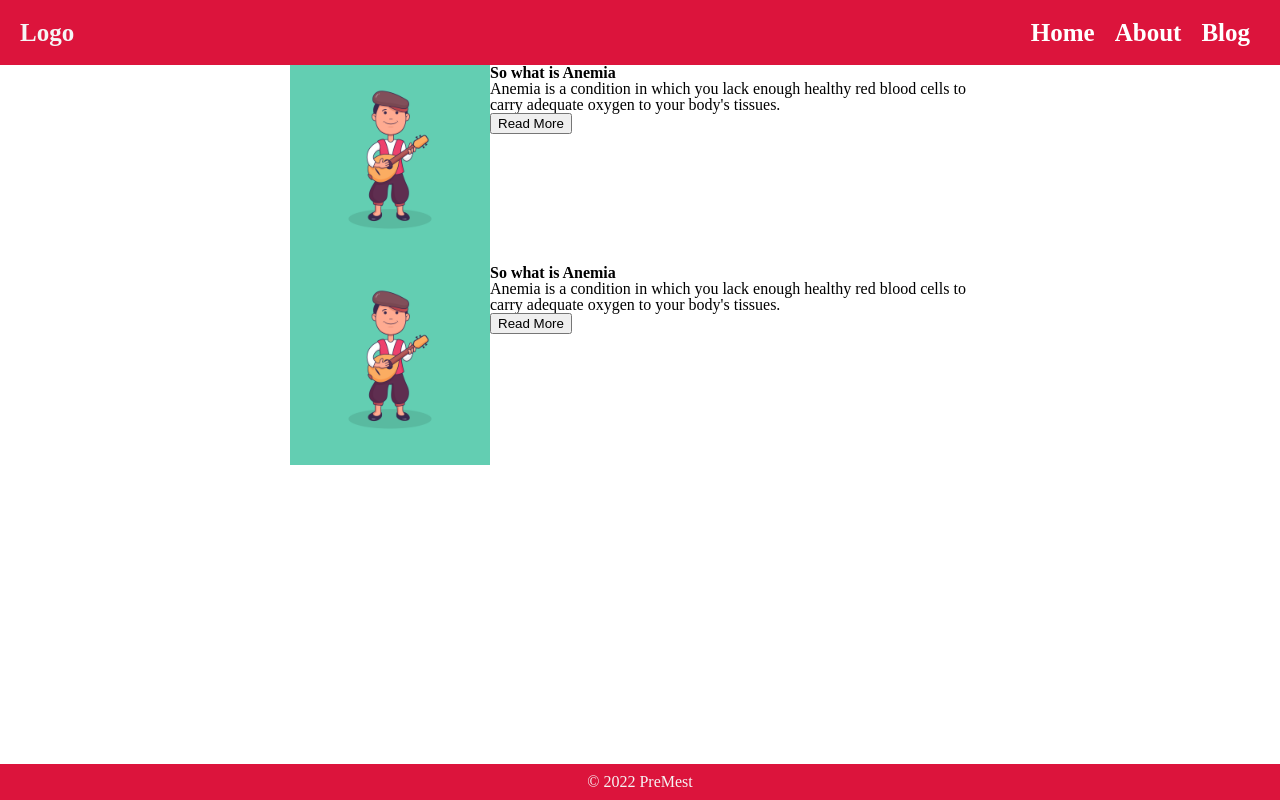
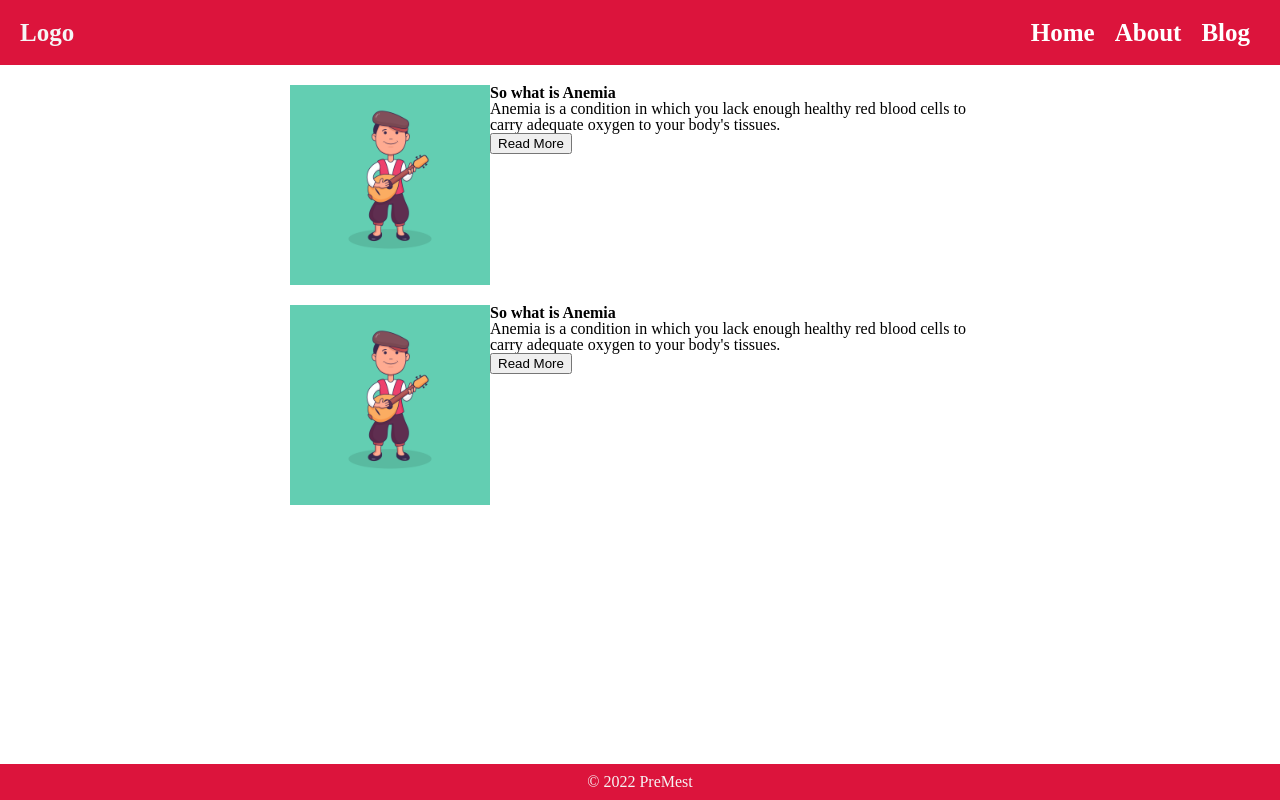
Before and after one commit to Mwinnome/Blogsite, a React (Create React App) app: page /blog in a window 1280 px wide. Built offline with nearby package versions, Linux system fonts and the light colour scheme.

Commit message:
Update blogs.js

```diff
--- a/src/pages/Blog/blogs.js
+++ b/src/pages/Blog/blogs.js
@@ -2,15 +2,15 @@ import { useEffect, useState } from "react"
 import { useNavigate } from "react-router-dom"
 
 function BlogList(){
-    const navigate =useNavigate()
-    const [posts, setPosts] = useState([])
+    const navigate =useNavigate();
+    const [posts, setPosts] = useState([]);
 
     useEffect(()=>{
         (async ()=>{
             let res = await fetch("/posts.json");
-            setPosts(await res.json())
-        })()
-    },[])
+            setPosts(await res.json());
+        })();
+    },[]);
 
 
     const handleClick =(id)=>{
@@ -23,7 +23,7 @@ function BlogList(){
         {
             posts.map((post)=>(
                 <div key={post.id}
-                style={{display: "flex", margin: "20p 0"}}>
+                style={{display: "flex", margin: "20px 0"}}>
                 <img src={`/images/${post.image}`}
                 alt = "" height={200} width={200}/>
 
```
